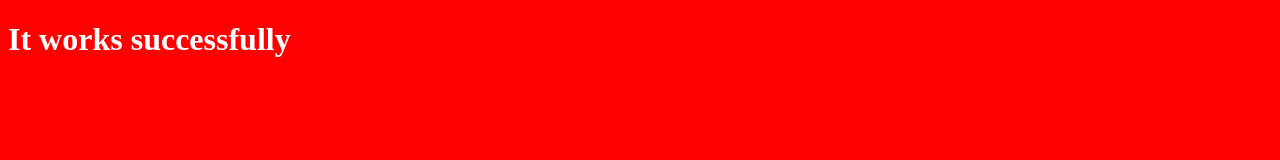
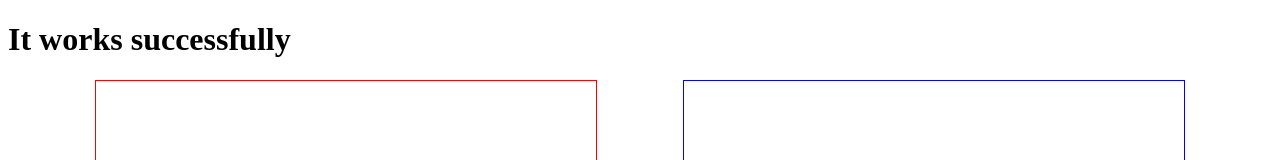
Before and after one commit to Alan-Bushell/olha-test, a plain HTML site: page index.html in a window 1280 px wide. Shown: the top 160 px of the page. Drawn offline with Linux system fonts and the light colour scheme.

Commit message:
add box containers

```diff
--- a/assets/css/style.css
+++ b/assets/css/style.css
@@ -1,4 +1,18 @@
-body{
-    background-color: red;
-    color: white;
+.container{
+    display: flex;
+    flex-direction: row;
+    place-content: space-evenly;
+    text-align: center;
 }
+
+.blocka{
+    width: 500px;
+    height: 500px;
+    border: solid red 1px;
+}
+
+.blockb{
+    width: 500px;
+    height: 500px;
+    border: solid blue 1px;
+}
--- a/index.html
+++ b/index.html
@@ -8,5 +8,10 @@
 </head>
 <body>
     <h1>It works successfully</h1>
+
+    <div class="container">
+        <div class="blocka"></div>
+        <div class="blockb"></div>
+    </div>
 </body>
 </html>
```
